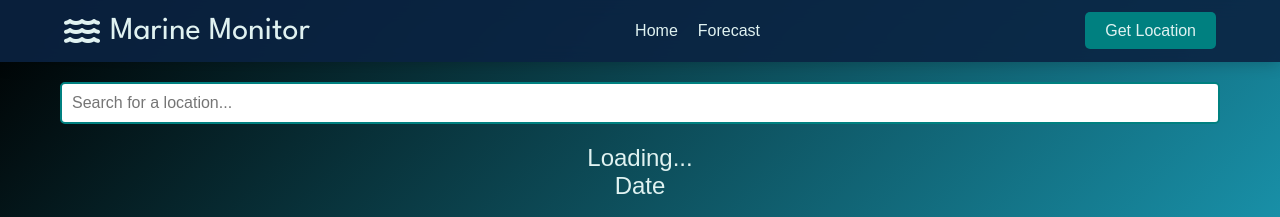
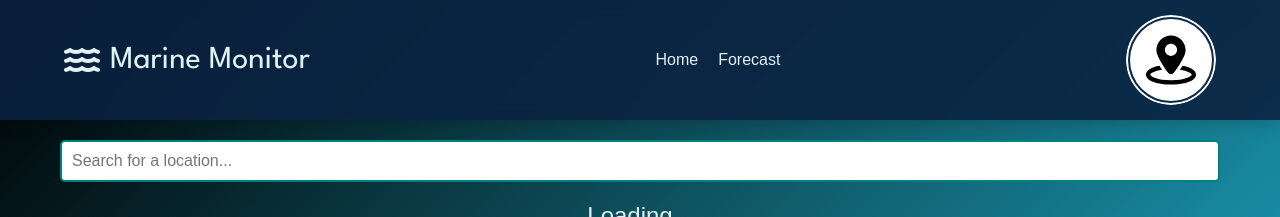
Before and after one commit to ishan-sp/elsem3, a plain HTML site: page Frontend/public/weather.html in a window 1280 px wide. Shown: the top 217 px of the page. Drawn offline with Linux system fonts and the light colour scheme.

Commit message:
Minor changes made

```diff
--- a/Frontend/public/weather.html
+++ b/Frontend/public/weather.html
@@ -30,7 +30,22 @@
             <a href="../public/maps.html">Forecast</a>
         </div>
         <div class="nav-actions">
-            <a href="#" class="btn">Get Location</a>
+            <button class="btn-89">
+                <svg viewBox="0 0 45.917 45.917">
+                  <path
+                    d="M33.523,28.334c-0.717,1.155-1.498,2.358-2.344,3.608c7.121,1.065,10.766,3.347,10.766,4.481
+                          c0,1.511-6.459,5.054-18.986,5.054c-12.528,0-18.988-3.543-18.988-5.054c0-1.135,3.645-3.416,10.768-4.481
+                          c-0.847-1.25-1.628-2.453-2.345-3.608C5.365,29.661,0,32.385,0,36.424c0,5.925,11.551,9.024,22.959,9.024s22.958-3.1,22.958-9.024
+                          C45.917,32.385,40.553,29.661,33.523,28.334z"
+                  ></path>
+                  <path
+                    d="M22.96,36.047c1.032,0,2.003-0.491,2.613-1.325c3.905-5.33,10.813-15.508,10.813-20.827
+                          c0-7.416-6.012-13.427-13.427-13.427c-7.417,0-13.427,6.011-13.427,13.427c0,5.318,6.906,15.497,10.812,20.827
+                          C20.957,35.556,21.928,36.047,22.96,36.047z M17.374,13.63c0-3.084,2.5-5.584,5.585-5.584c3.084,0,5.584,2.5,5.584,5.584
+                          s-2.5,5.584-5.584,5.584C19.874,19.215,17.374,16.715,17.374,13.63z"
+                  ></path>
+                </svg>
+              </button>
         </div>
     </nav>
     <div class="app-wrap">
--- a/Frontend/src/css/weather.css
+++ b/Frontend/src/css/weather.css
@@ -65,19 +65,120 @@ body {
   width: 100%;
 }
 
-.navbar .btn {
-  background-color: var(--teal-accent);
-  color: var(--soft-aqua);
-  padding: 10px 20px;
-  border-radius: 5px;
-  text-decoration: none;
-  transition: all 0.3s ease;
+.btn-89,
+.btn-89 *,
+.btn-89 :after,
+.btn-89 :before,
+.btn-89:after,
+.btn-89:before {
+  border: 0 solid;
+  box-sizing: border-box;
 }
-
-.navbar .btn:hover {
-  background-color: transparent;
-  color: var(--teal-accent);
-  border: 2px solid var(--teal-accent);
+.btn-89 {
+  -webkit-tap-highlight-color: transparent;
+  -webkit-appearance: button;
+  background-color: #000;
+  background-image: none;
+  color: #fff;
+  cursor: pointer;
+  font-family: ui-sans-serif, system-ui, -apple-system, BlinkMacSystemFont,
+    Segoe UI, Roboto, Helvetica Neue, Arial, Noto Sans, sans-serif,
+    Apple Color Emoji, Segoe UI Emoji, Segoe UI Symbol, Noto Color Emoji;
+  font-size: 100%;
+  font-weight: 900;
+  line-height: 1.5;
+  margin: 0;
+  -webkit-mask-image: -webkit-radial-gradient(#000, #fff);
+  padding: 0;
+}
+.btn-89:disabled {
+  cursor: default;
+}
+.btn-89:-moz-focusring {
+  outline: auto;
+}
+.btn-89 svg {
+  vertical-align: middle;
+}
+.btn-89 [hidden] {
+  display: none;
+}
+.btn-89 {
+  background: none;
+  border: 2px solid;
+  border-radius: 50%;
+  box-sizing: border-box;
+  display: block;
+  height: 90px;
+  overflow: hidden;
+  position: relative;
+  text-transform: uppercase;
+  width: 90px;
+}
+.btn-89:hover {
+  -webkit-animation: pulse 0.6s;
+  animation: pulse 0.6s;
+  box-shadow: 0 0 0 2em transparent;
+}
+@-webkit-keyframes pulse {
+  0% {
+    box-shadow: 0 0 0 0 #fff;
+  }
+}
+@keyframes pulse {
+  0% {
+    box-shadow: 0 0 0 0 #fff;
+  }
+}
+.btn-89 svg {
+  --size: 50px;
+  fill: #000;
+  display: block;
+  height: var(--size);
+  left: calc(50% - var(--size) / 2);
+  position: absolute;
+  top: calc(50% - var(--size) / 2);
+  width: var(--size);
+}
+.btn-89:before {
+  background: #fff;
+  border-radius: 50%;
+  content: "";
+  inset: 2px;
+  position: absolute;
+}
+.btn-89:hover svg,
+.btn-89:hover:before {
+  -webkit-animation: move 0.5s;
+  animation: move 0.5s;
+}
+@-webkit-keyframes move {
+  0% {
+    transform: translateY(0);
+  }
+  50% {
+    transform: translateY(100%);
+  }
+  51% {
+    transform: translateY(-100%);
+  }
+  to {
+    transform: translateY(0);
+  }
+}
+@keyframes move {
+  0% {
+    transform: translateY(0);
+  }
+  50% {
+    transform: translateY(100%);
+  }
+  51% {
+    transform: translateY(-100%);
+  }
+  to {
+    transform: translateY(0);
+  }
 }
 
 
--- a/Frontend/src/js/weather.js
+++ b/Frontend/src/js/weather.js
@@ -6,7 +6,7 @@ const api = {
 const searchbox = document.querySelector('.search-box');
 searchbox.addEventListener('keypress', setQuery);
 
-const locationButton = document.querySelector('.nav-actions .btn');
+const locationButton = document.querySelector('.nav-actions .btn-89');
 locationButton.addEventListener('click', getLocation);
 
 function setQuery(evt) {
```
